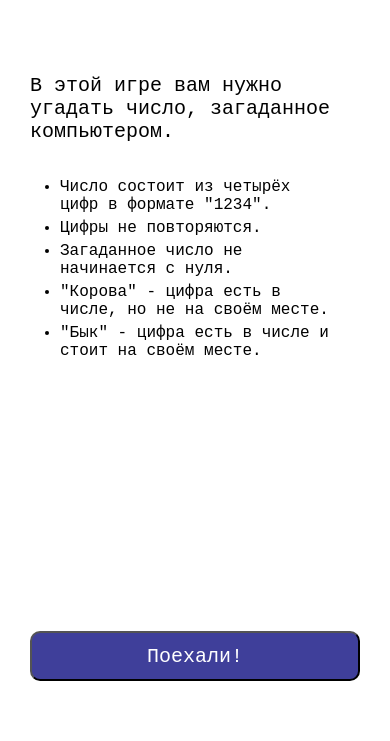
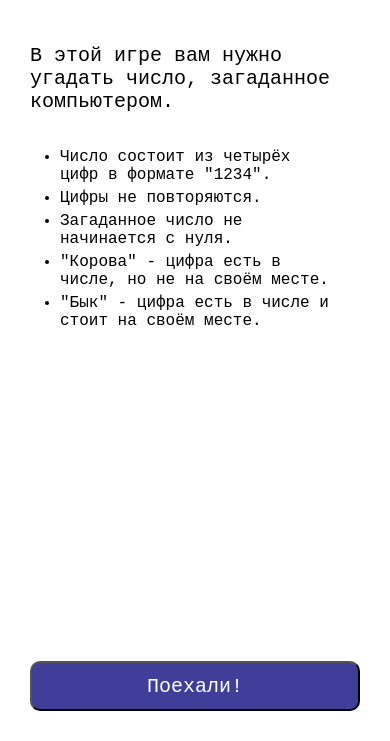
Before and after one commit to maragion/Mastermind, a plain HTML site: page index.html in a window 390 px wide. Shown: the part 103-844 px from the top of the page. Drawn offline with Linux system fonts and the light colour scheme; a web font is replaced by a local one.

Commit message:
minor change in styles

```diff
--- a/style.css
+++ b/style.css
@@ -7,6 +7,12 @@
 
 body {
     font-family: 'Victor Mono', monospace;
+    min-height: 100vh;
+    min-height: -webkit-fill-available;
+}
+
+html {
+    height: -webkit-fill-available;
 }
 
 .container {
@@ -39,7 +45,7 @@ body {
         height: 100vh;
         background: white;
         border-radius: 0;
-        padding: 50px 20px;
+        padding: 20px;
         align-items: center;
         box-sizing: border-box;
     }
```
